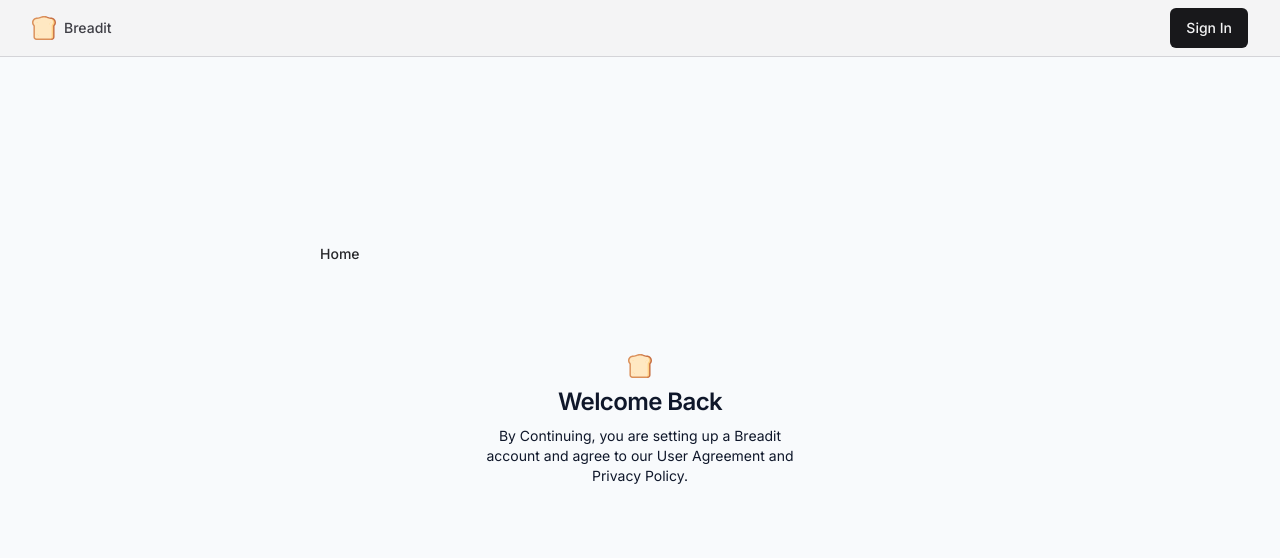
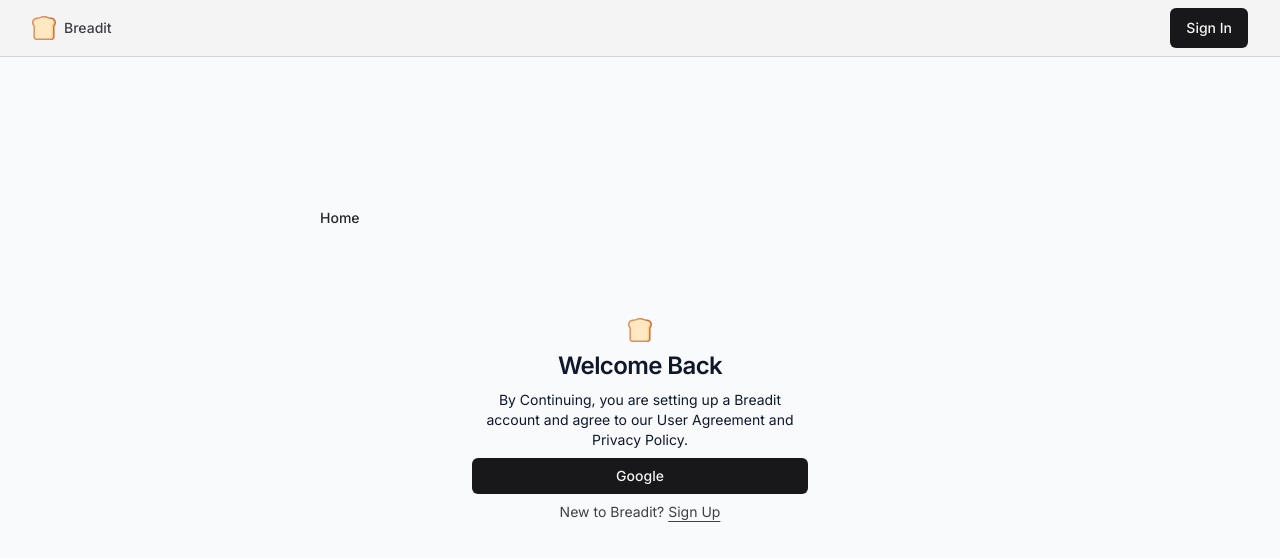
Before and after one commit to joschan21/breadit, a Next.js app: page /sign-in in a window 1280 px wide. Shown: the top 558 px of the page. Built offline with nearby package versions, Linux system fonts and the light colour scheme.

Commit message:
user auth form

```diff
--- a/src/components/SignIn.tsx
+++ b/src/components/SignIn.tsx
@@ -1,15 +1,31 @@
+import Link from "next/link";
 import { Icons } from "./Icons"
+import UserAuthForm from "./UserAuthForm";
 
 const SignIn = () => {
-    return <div className="container mx-auto flex w-full flex-col justify-center space-y-6 sm:w-[400px]">
+    return (
+        <div className="container mx-auto flex w-full flex-col justify-center space-y-6 sm:w-[400px]">
             <div className="flex flex-col space-y-2 text-center">
                 <Icons.logo className="mx-auto h-6 w-6" />
                 <h1 className="text-2xl font-semibold tracking-tight">Welcome Back</h1>
                 <p className="text-sm max-w-xs mx-auto">
                     By Continuing, you are setting up a Breadit account and agree to our User Agreement and Privacy Policy.
                 </p>
+
+                {/* { sign in form} */}
+                <UserAuthForm />
+
+                <p className='px-8 text-center text-sm text-zinc-700'>
+                    New to Breadit?{' '}
+                    <Link
+                        href="/sign-up"
+                        className='hover:text-zinc-800 text-sm underline underline-offset-4'>
+                        Sign Up
+                    </Link>
+                </p>
             </div>
         </div>
+    )
 }
 
 export default SignIn;
--- /dev/null
+++ b/src/components/UserAuthForm.tsx
@@ -0,0 +1,16 @@
+import { FC } from 'react'
+import { Button } from './ui/Button'
+import { cn } from '@/lib/utils'
+
+
+const UserAuthForm = () => {
+    return (
+        <div className='flex justify-center'>
+            <Button size='sm' className='w-full'>Google</Button>
+
+        </div>
+
+    )
+}
+
+export default UserAuthForm
```
Lines whose indentation alone changed are shown as unchanged.
